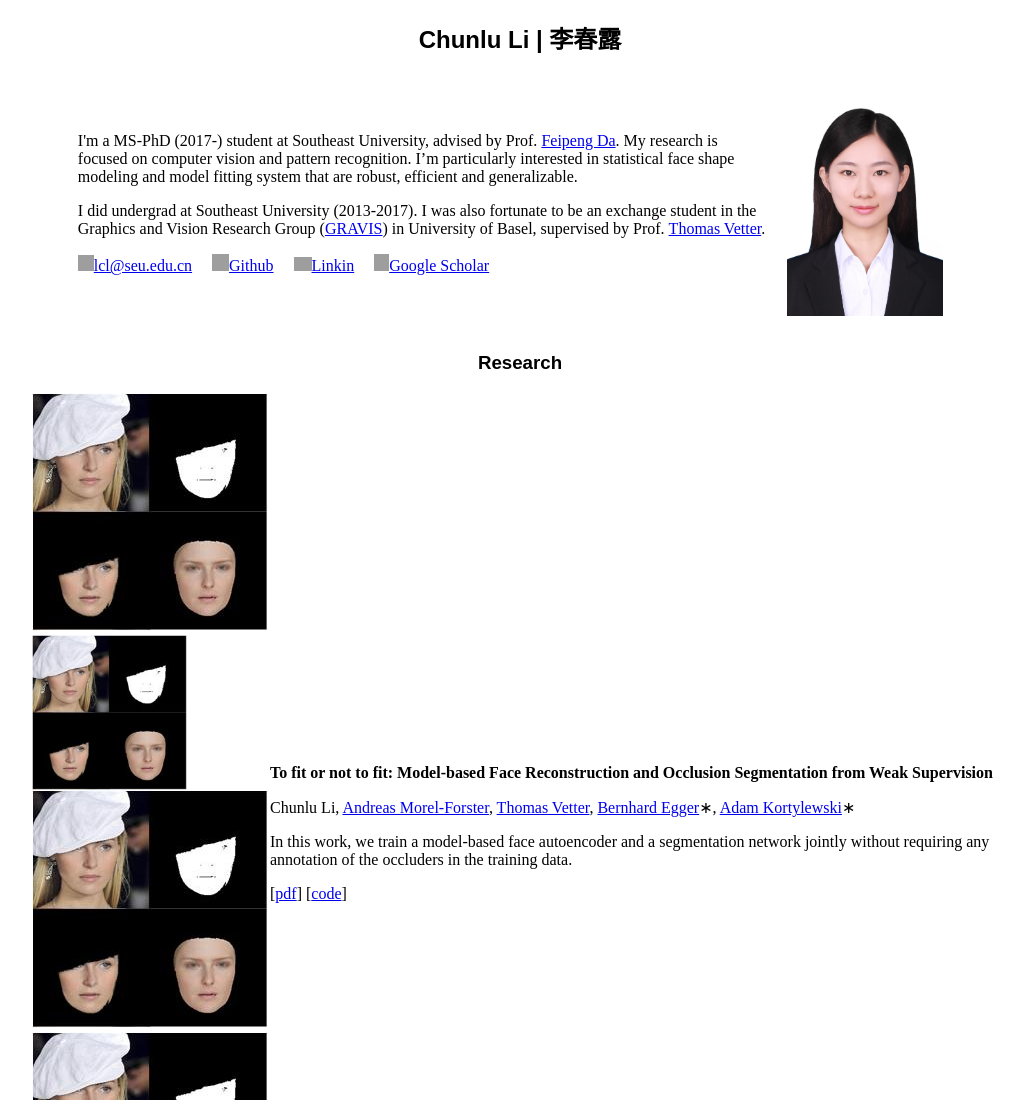
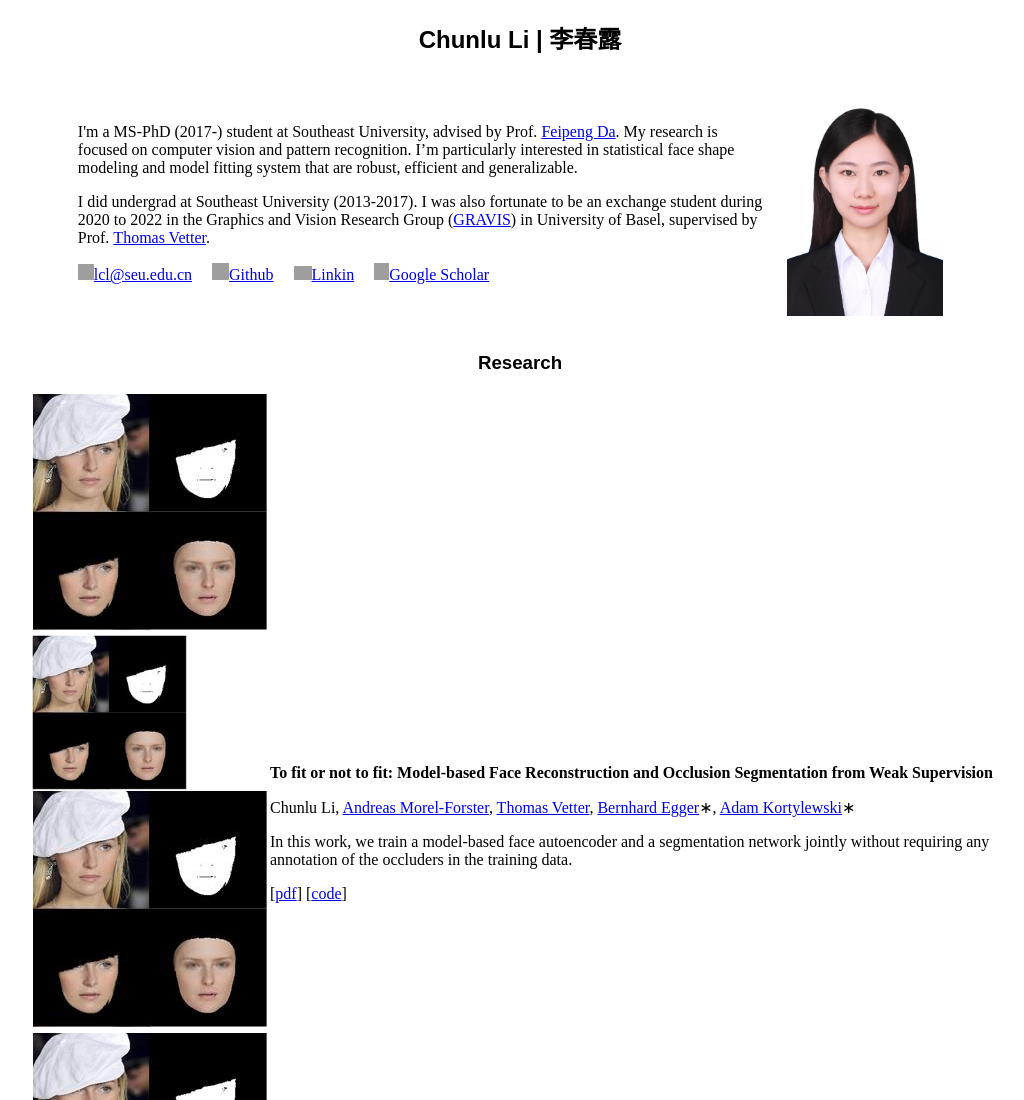
Before and after one commit to ChunLLee/ChunLLee.github.io, a plain HTML site: page index.html in a window 1280 px wide. Shown: the top 1100 px of the page, without its empty margins (120-1144 px from the left). Drawn offline with Linux system fonts and the light colour scheme; grey boxes are pictures that could not be loaded.

Commit message:
Update index.html

```diff
--- a/index.html
+++ b/index.html
@@ -9,7 +9,7 @@
 <tr style="height: 220px;">
 <td style="width: 687.975px; height: 220px; border-style: hidden;">
 <p>I'm a MS-PhD (2017-) student at Southeast University, advised by Prof.&nbsp;<a href="https://automation.seu.edu.cn/dfp/list.htm">Feipeng Da</a>. My research is focused on computer vision and pattern recognition. I&rsquo;m particularly interested in statistical face shape modeling and model fitting system that are robust, efficient and generalizable.</p>
-<p>I did undergrad at Southeast University (2013-2017). I was also fortunate to be an exchange student in the Graphics and Vision Research Group (<a href="https://gravis.dmi.unibas.ch/">GRAVIS</a>) in University of Basel, supervised by Prof.&nbsp;<a href="https://gravis.dmi.unibas.ch/people/VetterT.html">Thomas Vetter</a>.</p>
+<p>I did undergrad at Southeast University (2013-2017). I was also fortunate to be an exchange student during 2020 to 2022 in the Graphics and Vision Research Group (<a href="https://gravis.dmi.unibas.ch/">GRAVIS</a>) in University of Basel, supervised by Prof.&nbsp;<a href="https://gravis.dmi.unibas.ch/people/VetterT.html">Thomas Vetter</a>.</p>
 <p><img src="https://cdn-icons-png.flaticon.com/512/552/552486.png" alt="" width="16" height="16" /><a href="mailto:lcl@seu.edu.cn">lcl@seu.edu.cn</a> &nbsp; &nbsp; <a href="https://github.com/ChunLLee"><img src="https://github.githubassets.com/images/modules/logos_page/GitHub-Mark.png" alt="" width="17" height="17" />Github</a>&nbsp; &nbsp;&nbsp; <a href="https://www.linkedin.com/in/chunlu-li-788211212/"><img src="https://content.linkedin.com/content/dam/me/business/en-us/amp/brand-site/v2/bg/LI-Bug.svg.original.svg" alt="" width="18" height="14" />Linkin</a>&nbsp; &nbsp; &nbsp;<img src="https://img.icons8.com/ios-filled/50/000000/google-scholar--v2.png" alt="" width="15" height="17" /><a href="https://scholar.google.com/citations?hl=en&amp;user=62ScESIAAAAJ">Google Scholar</a></p>
 </td>
 <td style="width: 194.425px; height: 220px;">
```
